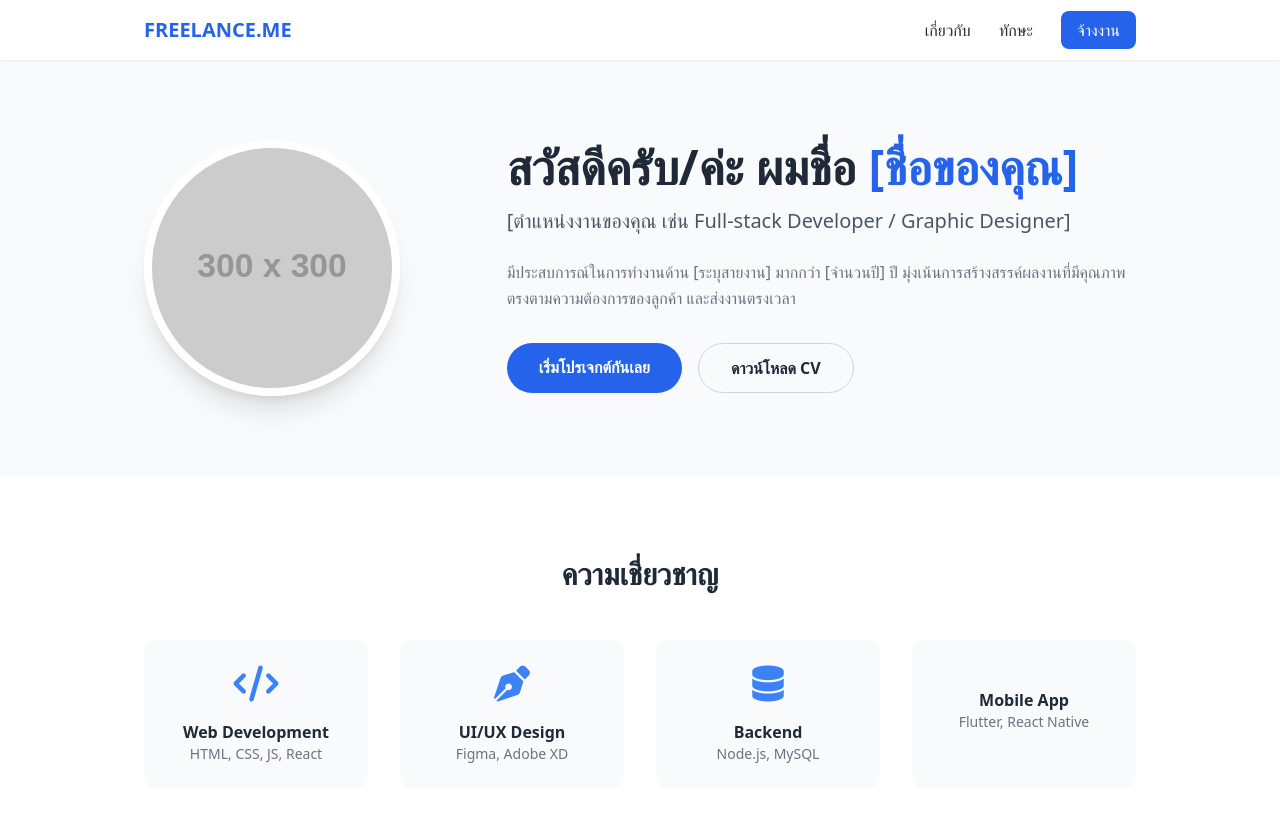
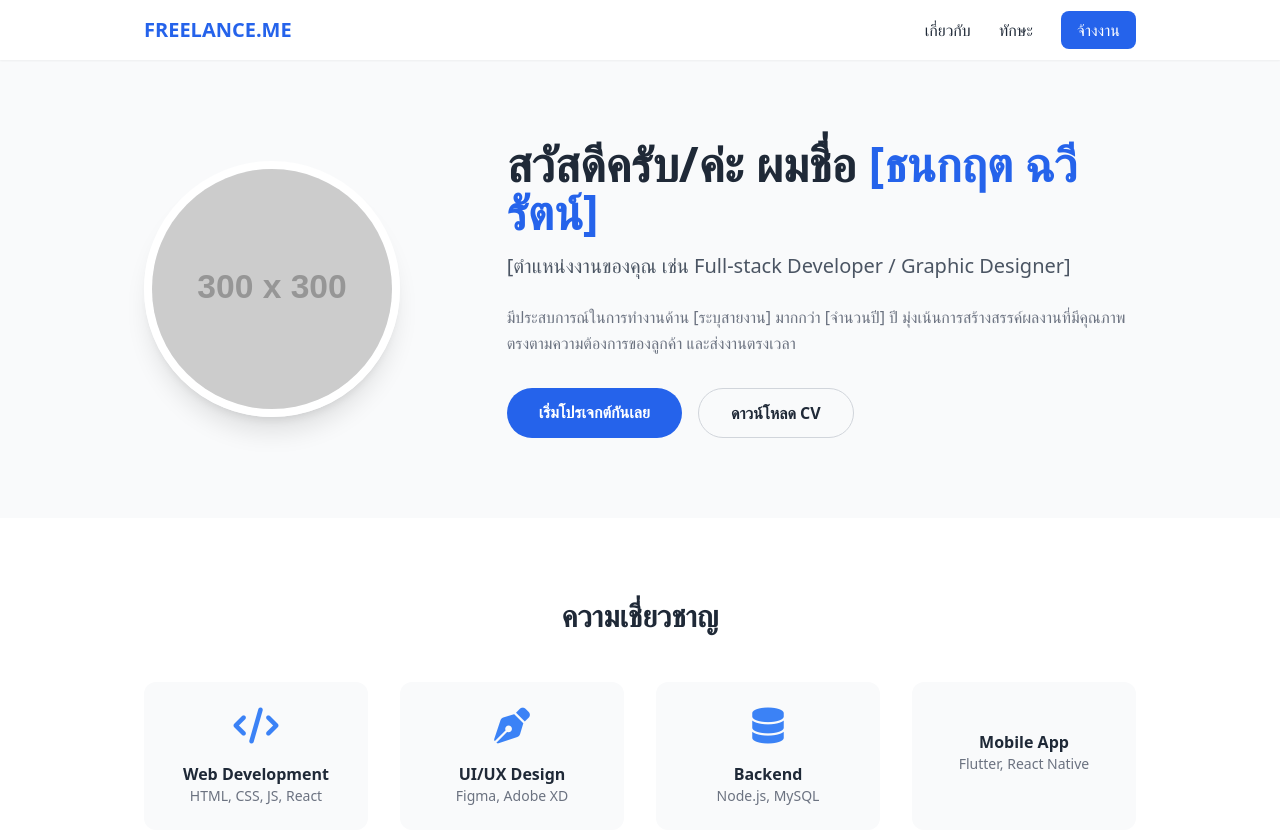
Before and after one commit to 368368121023-st-droid/web2, a plain HTML site: page index.html in a window 1280 px wide. Shown: the top 833 px of the page. Drawn offline with nearby package versions, Linux system fonts and the light colour scheme; placeholder pictures from the web are drawn by us; some icons are missing.

Commit message:
Update index.html

```diff
--- a/index.html
+++ b/index.html
@@ -25,7 +25,7 @@
             <img src="https://via.placeholder.com/300" alt="Profile" class="rounded-full w-64 h-64 object-cover border-8 border-white shadow-xl">
         </div>
         <div class="md:w-2/3 text-center md:text-left">
-            <h2 class="text-4xl md:text-5xl font-extrabold mb-4">สวัสดีครับ/ค่ะ ผมชื่อ <span class="text-blue-600">[ชื่อของคุณ]</span></h2>
+            <h2 class="text-4xl md:text-5xl font-extrabold mb-4">สวัสดีครับ/ค่ะ ผมชื่อ <span class="text-blue-600">[ธนกฤต ฉวีรัตน์]</span></h2>
             <p class="text-xl text-gray-600 mb-6">[ตำแหน่งงานของคุณ เช่น Full-stack Developer / Graphic Designer]</p>
             <p class="leading-relaxed text-gray-500 mb-8">
                 มีประสบการณ์ในการทำงานด้าน [ระบุสายงาน] มากกว่า [จำนวนปี] ปี มุ่งเน้นการสร้างสรรค์ผลงานที่มีคุณภาพ ตรงตามความต้องการของลูกค้า และส่งงานตรงเวลา
```
